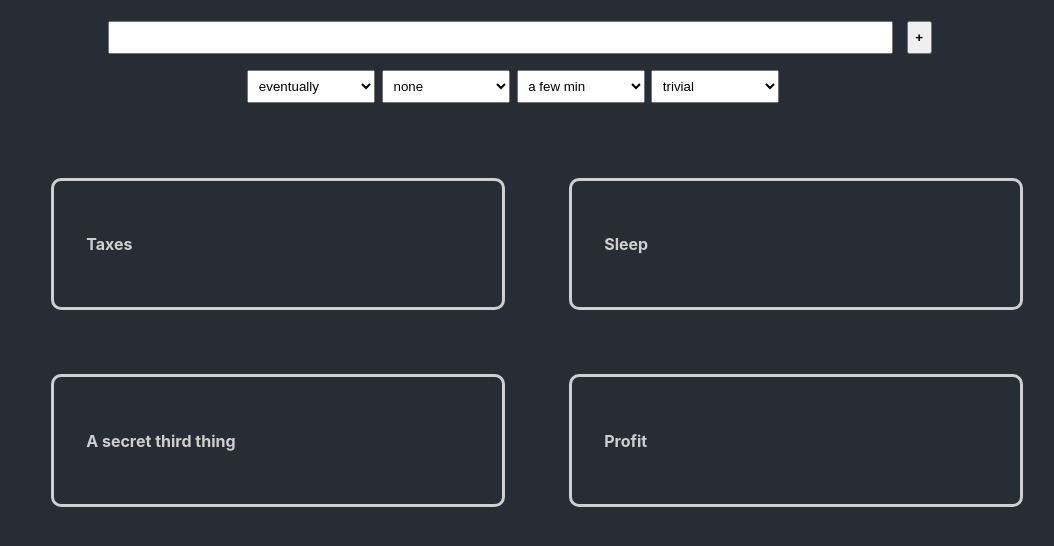
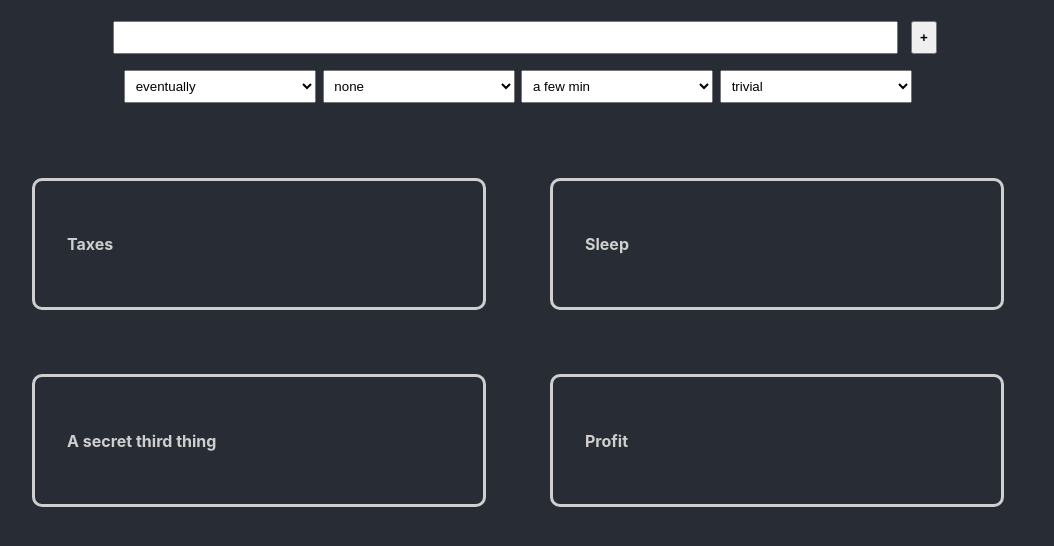
Before and after one commit to gdemeyer/crystal-path, a React (Create React App) app: page / in a window 1280 px wide. Shown: the top 546 px of the page, without its empty margins (122-1176 px from the left). Built offline with nearby package versions, Linux system fonts and the light colour scheme.

Commit message:
css fixes

```diff
--- a/src/App.css
+++ b/src/App.css
@@ -1,19 +1,24 @@
 body {
   text-align: center;
   background-color: #282c34;
+  display: flex;
+  justify-content: center;
 }
 
 
 /* task entry */
 
 .task-entry-block {
-  height: 10vh;
   padding: .5em;
-  width: 98vw;
-  display: table;
+  display: flex;
+  flex-wrap: wrap;
+  justify-content: center;
 
   div {
-    display: table-row;
+    width: 85vw;
+    display: flex;
+    flex-wrap: wrap;
+    justify-content: center;
   }
 }
 
@@ -25,11 +30,12 @@ body {
 
 .task-add-button {
   padding: .5em;
+  margin: 1em 0em;
   font-weight: 700;
 }
 
 .task-select {
-  width: 10vw;
+  min-width: 15vw;
   padding: .5em;
   margin: .25em;
 }
@@ -42,7 +48,6 @@ body {
 /* task summary card block */
 
 .task-summary-card-block {
-  width: 98vw;
   margin: 2rem;
   display: flex;
   flex-wrap: wrap;
```
